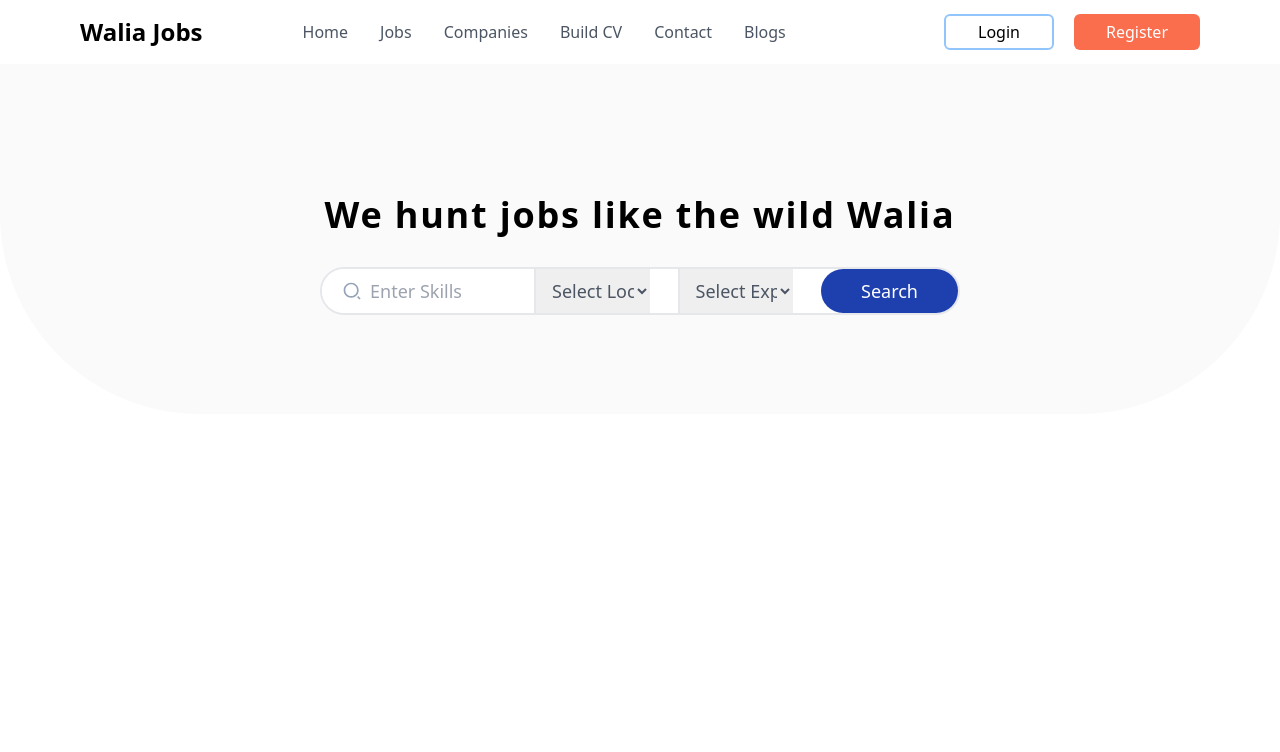
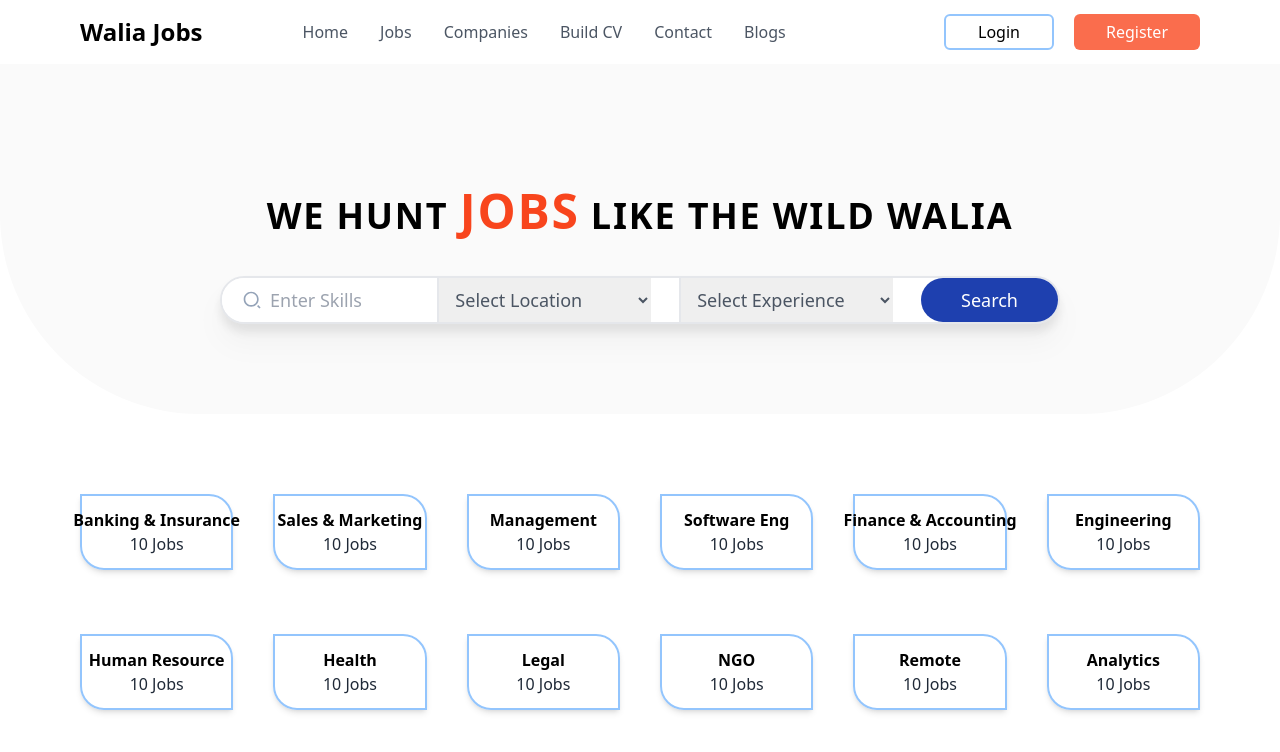
Before and after one commit to Natnael-Tilahun/WaliaJobs, a React (Vite) app: page / in a window 1280 px wide. Shown: the top 752 px of the page. Built offline with nearby package versions, Linux system fonts and the light colour scheme.

Commit message:
Complete job list section and style change on header and hero sections

```diff
--- a/src/App.jsx
+++ b/src/App.jsx
@@ -1,17 +1,17 @@
-import { useState } from 'react'
-import './App.css'
-import Hero from './components/Hero'
-import Header from '../src/components/Header'
+import { useState } from "react";
+import "./App.css";
+import Hero from "./components/Hero";
+import Header from "../src/components/Header";
+import { Jobs } from "./components/Jobs";
 
 function App() {
-  const [count, setCount] = useState(0)
-
   return (
-    <div className="App">
+    <div className="App w-full m-0">
       <Header />
       <Hero />
+      <Jobs />
     </div>
-  )
+  );
 }
 
-export default App
+export default App;
--- a/src/components/Header.jsx
+++ b/src/components/Header.jsx
@@ -65,7 +65,7 @@ function Header() {
         </div>
       </div>
       <div
-        className={`mr-auto lg:hidden flex-col gap-0 bg-white flex-1 h-screen absolute top-0 w-screen left-0 right-0  ${
+        className={`mr-auto lg:hidden flex-col gap-0 bg-white flex-1 h-screen z-50 absolute top-0 w-screen left-0 right-0  ${
           collapseMenu ? "flex" : "hidden"
         }`}
       >
@@ -84,7 +84,7 @@ function Header() {
           </svg>
         </div>
 
-        <ul className="flex w-full flex-col gap-8 justify-center p-10 ">
+        <ul className="flex w-full flex-col gap-8 justify-center p-10 items-center font-medium text-gray-700">
           <li>
             <a className="hover:border-b-4 rounded-sm pb-1 border-[#fa6d4d] hover:text-gray-800">
               Home
@@ -112,7 +112,7 @@ function Header() {
           </li>
           <li>
             <a className="hover:border-b-4 rounded-sm pb-1 border-[#fa6d4d] hover:text-gray-800">
-              Blogs
+              Blog
             </a>
           </li>
         </ul>
--- a/src/components/Hero.jsx
+++ b/src/components/Hero.jsx
@@ -2,12 +2,14 @@ import React from "react";
 
 function Hero() {
   return (
-    <div className="w-full h-[350px] bg-[#FAFAFA] rounded-b-[200px] flex flex-col justify-center items-center">
-      <h1 className="text-center text-4xl font-extrabold py-8 tracking-wider">
-        We hunt jobs like the wild Walia
+    <div className="w-full h-[calc(100vh-66px)] md:h-[350px] bg-[#FAFAFA]  lg:rounded-b-[200px] rounded-b-[100px] flex flex-col md:justify-center py-10 gap-10 md:gap-2 items-center px-5 lg:px-10 xl:px-20 ">
+      <h1 className="text-center text-2xl md:text-4xl font-extrabold uppercase md:font-extrabold py-8  tracking-wider">
+        We hunt{" "}
+        <span className=" text-[#f8451d] text-3xl md:text-5xl">jobs</span> like
+        the wild Walia
       </h1>
-      <div className="border-l-2 border-2 text-lg bg-white  h-12 gap-0 w-1/2 rounded-3xl pl-0  flex items-center justify-between">
-        <div className=" flex items-center gap-2 w-1/3  h-full pl-5 rounded-l-full bg-white">
+      <div className="border-l-2 border-2 text-lg bg-white p-6 md:p-0 md:h-12 md:gap-0 gap-8 w-full flex-col md:flex-row md:w-[90%] lg:w-3/4 rounded-3xl   flex items-center justify-between drop-shadow-xl">
+        <div className=" flex items-center p-2 border-2 md:border-none gap-2 w-full md:w-1/3  h-full lg:pl-5 rounded-l-full bg-white">
           <span>
             <svg
               xmlns="http://www.w3.org/2000/svg"
@@ -22,14 +24,14 @@ function Hero() {
             name=""
             id=""
             placeholder="Enter Skills"
-            className=" focus:border-none focus:outline-none flex-1 h-full"
+            className=" focus:border-none w-full focus:outline-none flex-1 h-full"
           />
         </div>
         <select
           name=""
           id=""
           placeholder="Select Experience"
-          className=" h-full w-1/3 border-l-2  pl-3 mr-7 focus:outline-none text-gray-600 "
+          className=" h-full w-full md:w-1/3 md:rounded-none rounded-l-full p-2  border-2 md:border-t-0 md:border-r-0 md:border-b-0  pl-3 md:mr-5 lg:mr-7 focus:outline-none text-gray-600 "
         >
           <option className="text-slate-300" value="" selected disabled>
             Select Location{" "}
@@ -47,7 +49,7 @@ function Hero() {
           name=""
           id=""
           placeholder="Select Experience"
-          className=" h-full w-1/3 border-l-2  pl-3 mr-7 focus:outline-none text-gray-600 "
+          className=" h-full w-full md:w-1/3 border-l-2 md:rounded-none rounded-l-full p-2 border-2 md:border-t-0 md:border-b-0 md:border-r-0  pl-3 md:mr-5 lg:mr-7 focus:outline-none text-gray-600 "
         >
           <option className="text-slate-300" value="" selected disabled>
             Select Experience{" "}
--- /dev/null
+++ b/src/components/Jobs.jsx
@@ -0,0 +1,56 @@
+import React from "react";
+
+export const Jobs = () => {
+  return (
+    <div className="w-full grid  auto-cols-max grid-cols-2 md:grid-cols-3 lg:grid-cols-4 xl:grid-cols-6 gap-x-6 gap-y-10 md:gap-y-16 md:gap-10 justify-evenly py-20 px-5 md:px-10 lg:px-20">
+      <div className="flex flex-col border-2 justify-center shadow-md items-center px-5 text-sm md:text-base py-3 border-blue-300 rounded-bl-3xl rounded-tr-3xl">
+        <h1 className="font-bold whitespace-nowrap">Banking & Insurance</h1>
+        <p className="font-medium text-gray-800">10 Jobs</p>
+      </div>
+      <div className="flex flex-col border-2 justify-center shadow-md items-center px-5 py-3 text-sm md:text-base border-blue-300 rounded-bl-3xl rounded-tr-3xl">
+        <h1 className="font-bold whitespace-nowrap">Sales & Marketing</h1>
+        <p className="font-medium text-gray-800">10 Jobs</p>
+      </div>
+      <div className="flex flex-col border-2 justify-center shadow-md items-center px-5 py-3 text-sm md:text-base border-blue-300 rounded-bl-3xl rounded-tr-3xl">
+        <h1 className="font-bold whitespace-nowrap">Management</h1>
+        <p className="font-medium text-gray-800">10 Jobs</p>
+      </div>
+      <div className="flex flex-col border-2 justify-center shadow-md items-center px-5 py-3 text-sm md:text-base border-blue-300 rounded-bl-3xl rounded-tr-3xl">
+        <h1 className="font-bold whitespace-nowrap">Software Eng</h1>
+        <p className="font-medium text-gray-800">10 Jobs</p>
+      </div>
+      <div className="flex flex-col border-2 justify-center shadow-md items-center px-5 py-3 text-sm md:text-base border-blue-300 rounded-bl-3xl rounded-tr-3xl">
+        <h1 className="font-bold whitespace-nowrap">Finance & Accounting</h1>
+        <p className="font-medium text-gray-800">10 Jobs</p>
+      </div>
+      <div className="flex flex-col border-2 justify-center shadow-md items-center px-5 py-3 text-sm md:text-base border-blue-300 rounded-bl-3xl rounded-tr-3xl">
+        <h1 className="font-bold whitespace-nowrap">Engineering</h1>
+        <p className="font-medium text-gray-800">10 Jobs</p>
+      </div>
+      <div className="flex flex-col border-2 justify-center shadow-md items-center px-5 py-3 text-sm md:text-base border-blue-300 rounded-bl-3xl rounded-tr-3xl">
+        <h1 className="font-bold whitespace-nowrap">Human Resource</h1>
+        <p className="font-medium text-gray-800">10 Jobs</p>
+      </div>
+      <div className="flex flex-col border-2 justify-center shadow-md items-center px-5 py-3 text-sm md:text-base border-blue-300 rounded-bl-3xl rounded-tr-3xl">
+        <h1 className="font-bold whitespace-nowrap">Health</h1>
+        <p className="font-medium text-gray-800">10 Jobs</p>
+      </div>
+      <div className="flex flex-col border-2 justify-center shadow-md items-center px-5 py-3 text-sm md:text-base border-blue-300 rounded-bl-3xl rounded-tr-3xl">
+        <h1 className="font-bold whitespace-nowrap">Legal</h1>
+        <p className="font-medium text-gray-800">10 Jobs</p>
+      </div>
+      <div className="flex flex-col border-2 justify-center items-center shadow-md px-5 py-3 text-sm md:text-base border-blue-300 rounded-bl-3xl rounded-tr-3xl">
+        <h1 className="font-bold whitespace-nowrap">NGO</h1>
+        <p className="font-medium text-gray-800">10 Jobs</p>
+      </div>
+      <div className="flex flex-col border-2 justify-center items-center shadow-md px-5 py-3 text-sm md:text-base border-blue-300 rounded-bl-3xl rounded-tr-3xl">
+        <h1 className="font-bold whitespace-nowrap">Remote</h1>
+        <p className="font-medium text-gray-800">10 Jobs</p>
+      </div>
+      <div className="flex flex-col border-2 justify-center items-center shadow-md px-5 py-3 text-sm md:text-base border-blue-300 rounded-bl-3xl rounded-tr-3xl">
+        <h1 className="font-bold whitespace-nowrap">Analytics</h1>
+        <p className="font-medium text-gray-800">10 Jobs</p>
+      </div>
+    </div>
+  );
+};
```
